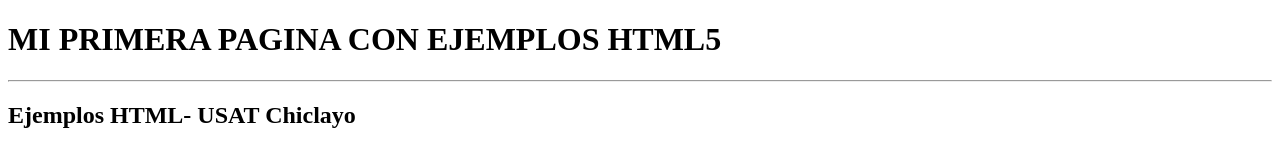
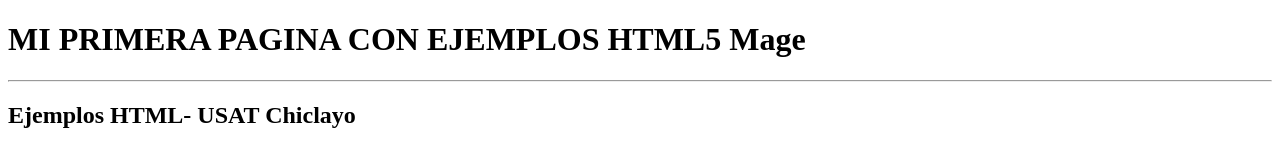
Before and after one commit to MageULALA/VisualSC-Proyectos, a plain HTML site: page Sesion10/index.html in a window 1280 px wide. Shown: the top 152 px of the page. Drawn offline with Linux system fonts and the light colour scheme.

Commit message:
AgregueMage

```diff
--- a/Sesion10/index.html
+++ b/Sesion10/index.html
@@ -7,7 +7,7 @@
     <title>Document</title>
 </head>
 <body>
-    <h1>MI PRIMERA PAGINA CON EJEMPLOS HTML5</h1>
+    <h1>MI PRIMERA PAGINA CON EJEMPLOS HTML5 Mage</h1>
     <hr>
 
     <h2>Ejemplos HTML- USAT Chiclayo</h2>
```
